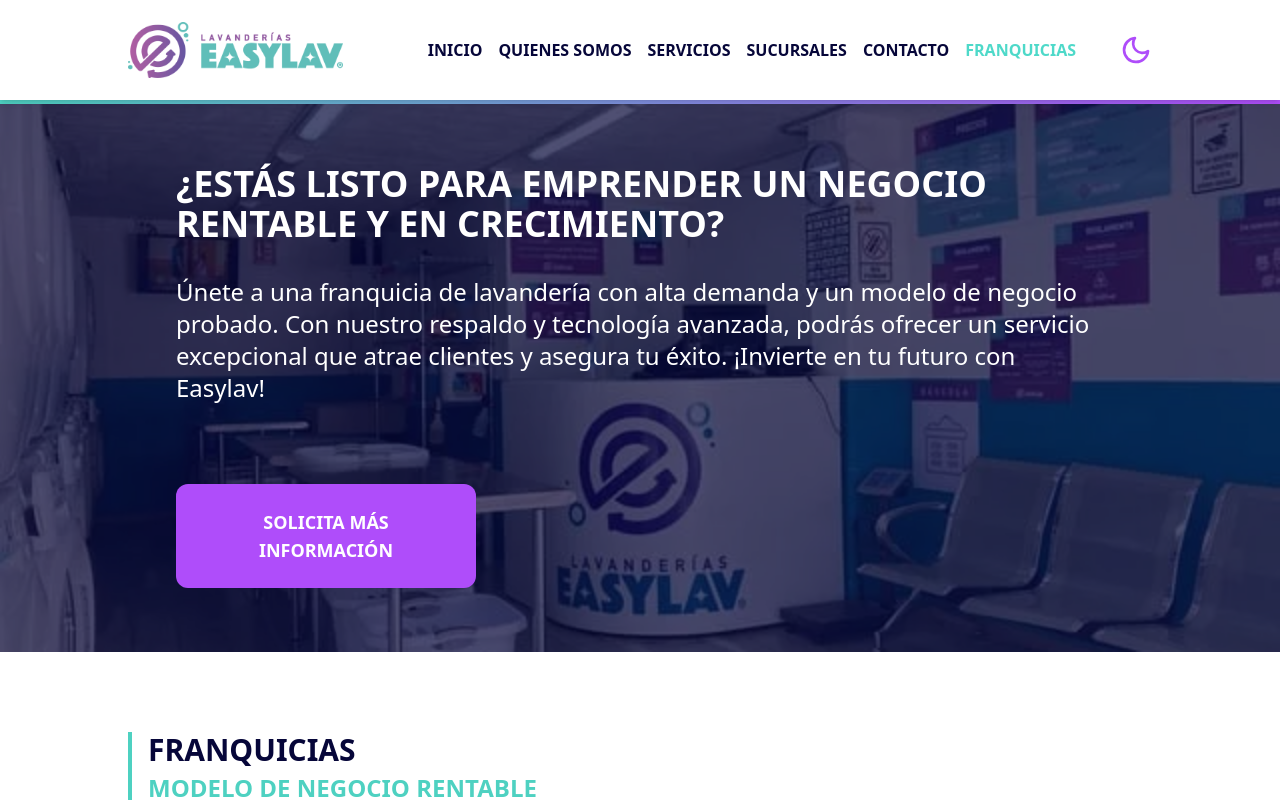
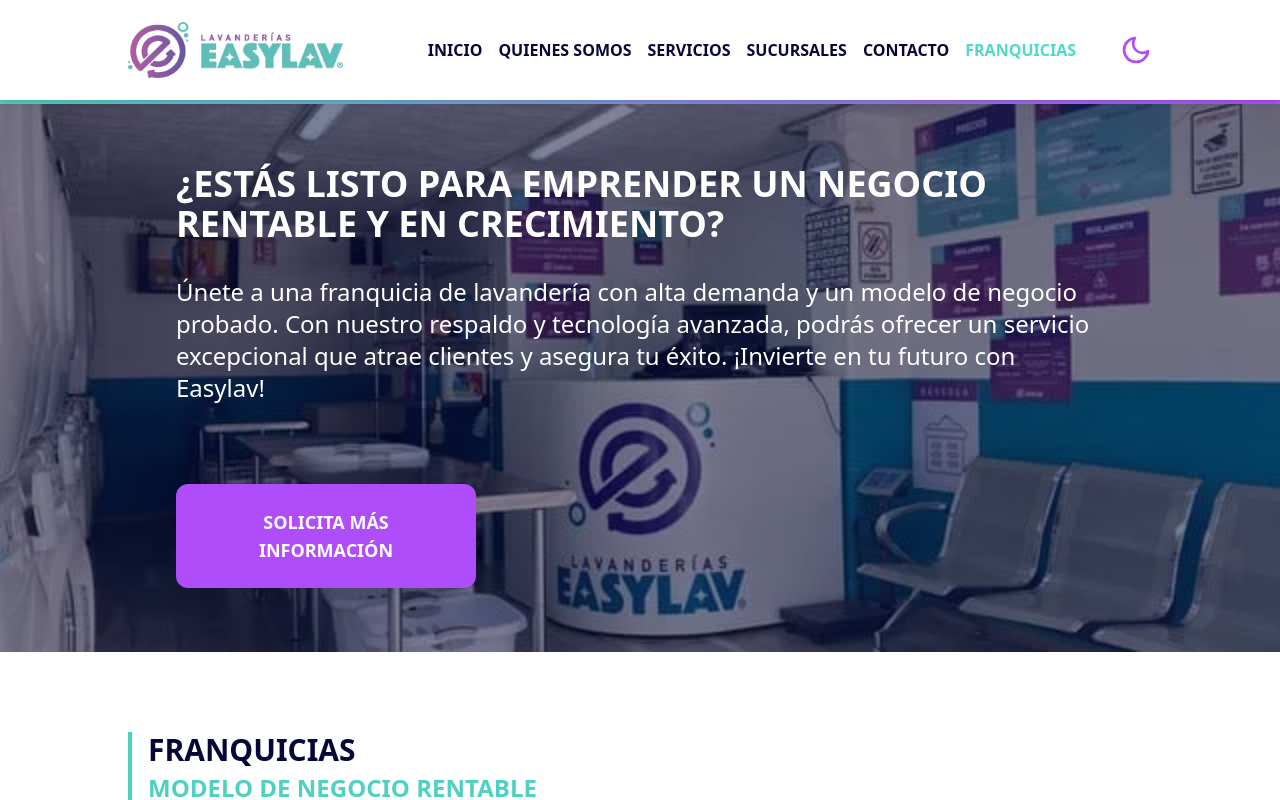
Before and after one commit to dspwebstudiomx/easylav-react, a React (Vite) app: page /franquicias in a window 1280 px wide. Shown: the top 800 px of the page. Built offline with nearby package versions, Linux system fonts and the light colour scheme; no server answers.

Commit message:
refactor: ajusta la opacidad del componente BackgroundImageSection para mejorar la legibilidad

```diff
--- a/src/pages/inicio/franquicias/QuieresUnaFranquicia.jsx
+++ b/src/pages/inicio/franquicias/QuieresUnaFranquicia.jsx
@@ -41,7 +41,7 @@ const QuieresUnaFranquicia = () => {
   return (
     <BackgroundImageSection
       height="h-full"
-      opacity="bg-dark opacity-70"
+      opacity="bg-dark opacity-50"
       titleColor="text-primary"
       textColor="text-dark"
       image=""
```
